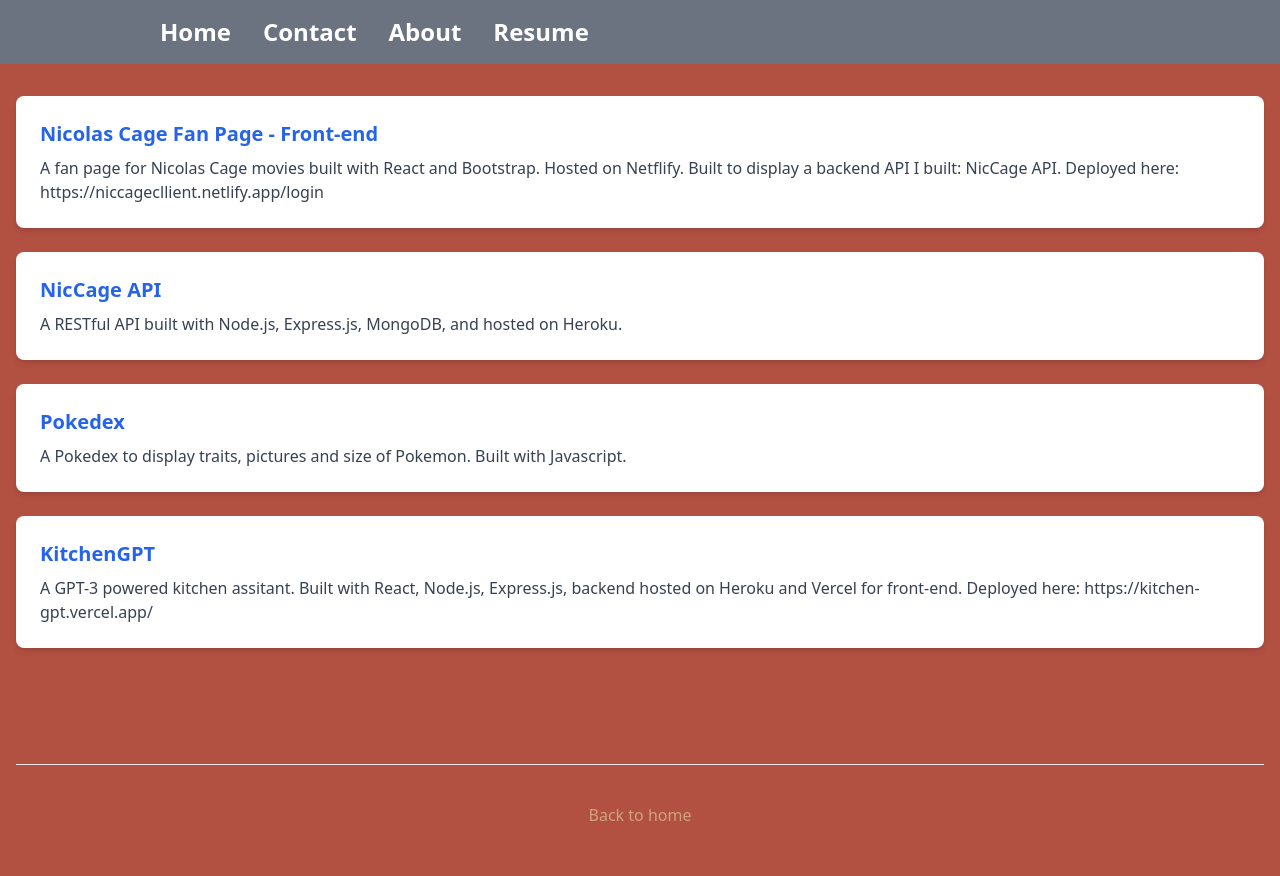
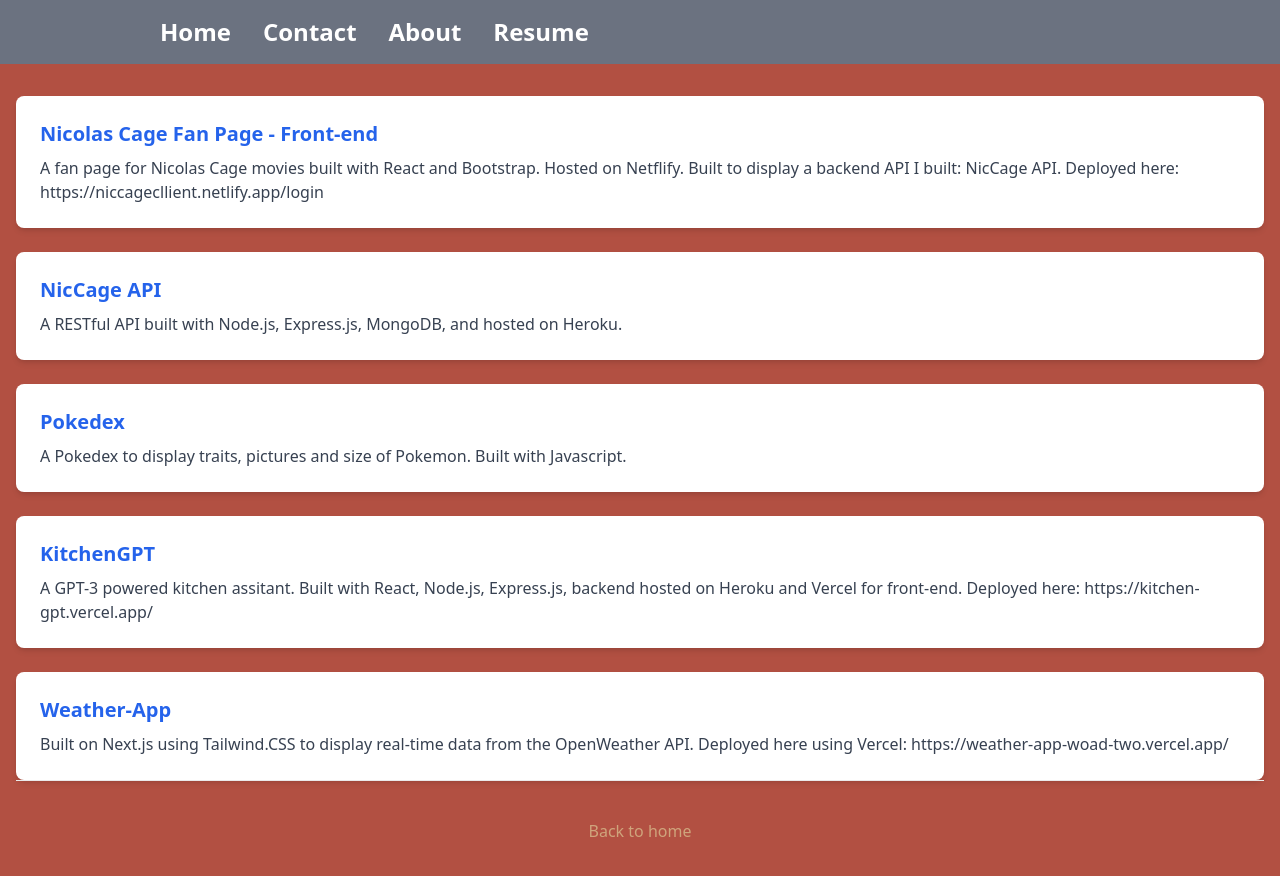
Before and after one commit to jonathankerth/my-portfolio, a Next.js app: page /Projects in a window 1280 px wide. Shown: the top 876 px of the page. Built offline with nearby package versions, Linux system fonts and the light colour scheme.

Commit message:
add weather app to projects

```diff
--- a/src/pages/Projects.js
+++ b/src/pages/Projects.js
@@ -95,6 +95,13 @@ const projects = [
 			"A GPT-3 powered kitchen assitant. Built with React, Node.js, Express.js, backend hosted on Heroku and Vercel for front-end. Deployed here: https://kitchen-gpt.vercel.app/",
 		link: "https://github.com/jonathankerth/KitchenGPT",
 	},
+	{
+		id: 5,
+		title: "Weather-App",
+		description:
+			"Built on Next.js using Tailwind.CSS to display real-time data from the OpenWeather API. Deployed here using Vercel: https://weather-app-woad-two.vercel.app/",
+		link: "https://github.com/jonathankerth/weather-app",
+	},
 ];
 export default function Projects() {
 	return (
```
